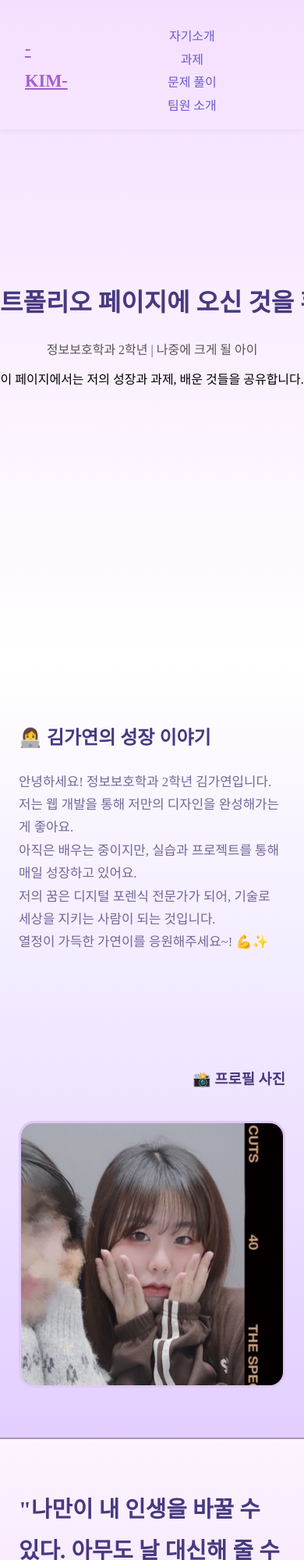
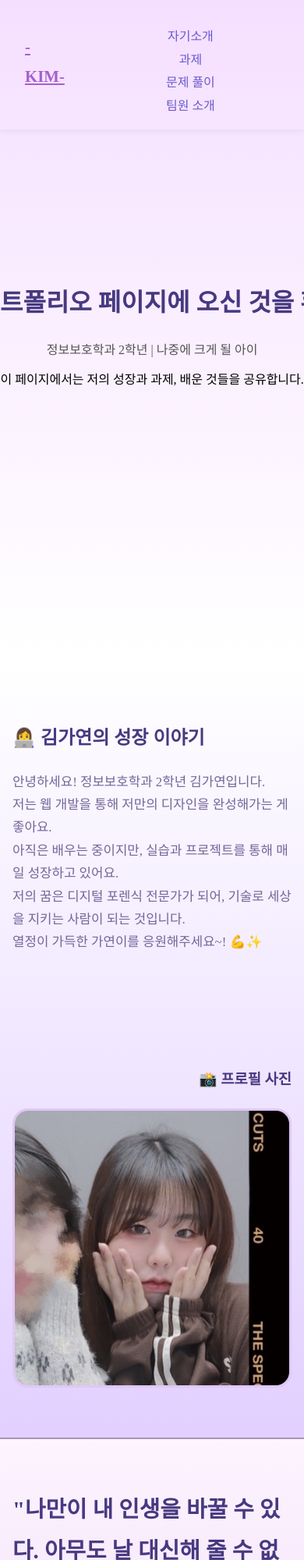
Before and after one commit to bora120/last-portfolio, a plain HTML site: page index.html in a window 390 px wide. Shown: the top 2000 px of the page at 78% size. Drawn offline with Linux system fonts and the light colour scheme.

Commit message:
992px, 768px 미디어 쿼리 분리 적용

```diff
--- a/style.css
+++ b/style.css
@@ -316,6 +316,7 @@ main.container {
   padding-top: 9rem !important;
 }
 
+/* 💻 태블릿 이하 (992px 이하) 대응 */
 @media (max-width: 992px) {
   .section,
   .hero,
@@ -330,7 +331,40 @@ main.container {
     flex-direction: column;
     gap: 0.5rem;
     margin-top: 1rem;
+    align-items: center;
+  }
+
+  .projects-container,
+  .study-container {
+    max-width: 100%;
+    padding: 5rem 1rem 3rem;
+  }
+
+  .hero,
+  .section,
+  .motto-section {
+    padding: 4rem 1.5rem;
+  }
+
+  .project-card,
+  .study-card {
+    padding: 2rem;
+  }
+
+  .team-members {
+    gap: 2rem;
+  }
+
+  .member {
+    padding: 1.5rem;
+  }
+}
+
+/* 📱 스마트폰 대응 (768px 이하) */
+@media (max-width: 768px) {
+  .menu {
     width: 100%;
+    flex-direction: column;
     align-items: center;
   }
 
@@ -342,12 +376,6 @@ main.container {
     white-space: nowrap;
   }
 
-  .projects-container,
-  .study-container {
-    max-width: 100%;
-    padding: 5rem 1rem 3rem;
-  }
-
   img,
   .card-img-top,
   .profile-img,
@@ -356,12 +384,9 @@ main.container {
     width: 100%;
     height: auto;
     max-width: 100%;
-  }
-
-  .hero,
-  .section,
-  .motto-section {
-    padding: 4rem 1.5rem;
+    object-fit: cover;
+    display: block;
+    margin: 0 auto;
   }
 
   .hero-text h1,
@@ -373,36 +398,17 @@ main.container {
     font-size: 1rem;
   }
 
-  .project-card {
-    padding: 2rem;
-  }
-
   .project-card h2 {
     font-size: 1.2rem;
   }
 
-  .project-card p {
+  .project-card p,
+  .study-card p {
     font-size: 1rem;
-  }
-
-  .study-card {
-    padding: 1.8rem;
   }
 
   .study-card .card-title {
     font-size: 1.1rem;
-  }
-
-  .study-card p {
-    font-size: 1rem;
-  }
-
-  .team-members {
-    gap: 2rem;
-  }
-
-  .member {
-    padding: 1.5rem;
   }
 
   .team-title {
@@ -416,10 +422,20 @@ main.container {
   .member .role {
     font-size: 0.95rem;
   }
-}
 
-body {
-  overflow-x: hidden;
+  .logo {
+    font-size: 1.3rem;
+    margin-bottom: 0.5rem;
+  }
+
+  .section,
+  .hero,
+  .motto-section,
+  main.container {
+    padding-left: 1rem;
+    padding-right: 1rem;
+    box-sizing: border-box;
+  }
 }
 
 /* 🎇 fancy-in 애니메이션 효과 */
```
